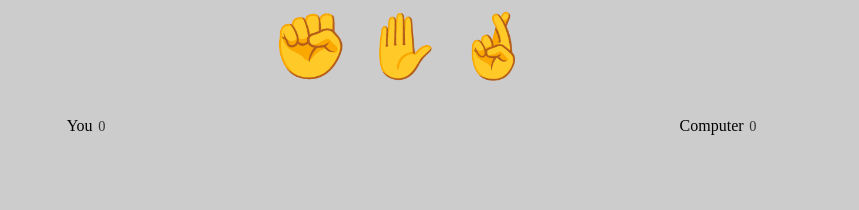
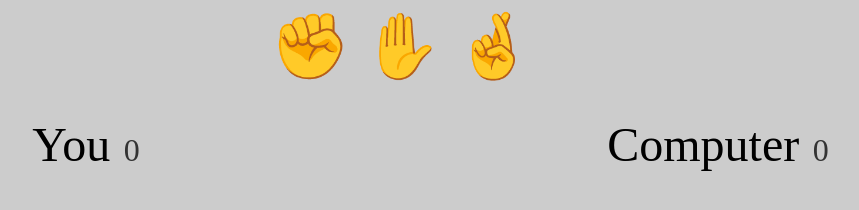
Before and after one commit to uditpadhan98/Stone-Paper-Scissor, a plain HTML site: page index.html in a window 1280 px wide. Shown: the whole page, without its empty margins (238-1097 px from the left). Drawn offline with Linux system fonts and the light colour scheme.

Commit message:
new update

```diff
--- a/script.js
+++ b/script.js
@@ -22,7 +22,9 @@ const SELECTIONS=[
 
 selectionButtons.forEach(selectionButtons=>{
     selectionButtons.addEventListener('click',e=>{
+        //this will give the selected name...weather a stone or paper or scissor
         const selectionName=selectionButtons.dataset.selection;
+        //this will find the selected item it the global variable declared above (SELECTIONS)
         const selection=SELECTIONS.find(selection=>selection.name===selectionName)
         makeSelection(selection);
     })
@@ -42,6 +44,7 @@ function makeSelection(selection){
 }
 
 function incrementScore(scoreSpan){
+    //parseInt convert to integer
     scoreSpan.innerText=parseInt(scoreSpan.innerText)+1;
 }
 
@@ -58,6 +61,7 @@ function isWinner(selection,opponentSelection){
 }
 
 function randomSelection(){
+    //this will give a value between 0 and 2 i.e 0.1.2
     const randomIndex=Math.floor(Math.random()*SELECTIONS.length);
     return SELECTIONS[randomIndex];
 }
--- a/styles.css
+++ b/styles.css
@@ -27,11 +27,12 @@ body{
     grid-template-columns: repeat(2,1fr);
     justify-items: center;
     align-items: center;
+    font-size: 3rem;
 }
 
 .result-score{
     margin-left: .1rem;
-    font-size: .9rem;
+    font-size: 2rem;
     color: #333;
 }
 
@@ -41,5 +42,5 @@ body{
 
 .result-selection.winner{
     opacity: 1;
-    font-size: 1.5rem;
+    font-size: 2rem;
 }
```
